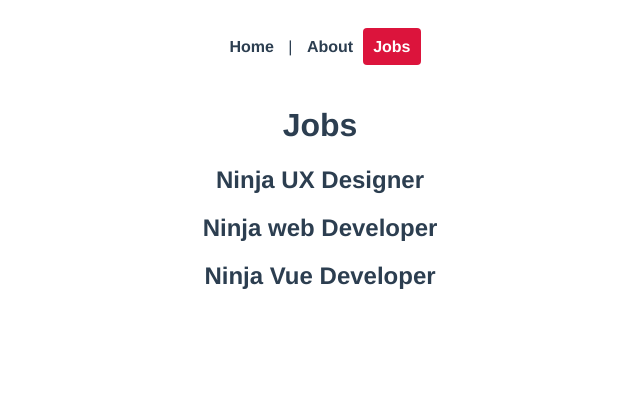
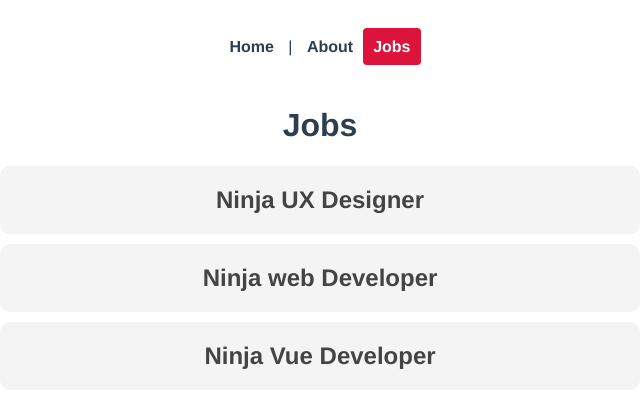
Before and after one commit to Bilboking/VUE_Router-project, a Vue app: page /jobs in a window 1280 px wide. Shown: the top 408 px of the page, without its empty margins (320-960 px from the left). Built offline with nearby package versions, Linux system fonts and the light colour scheme.

Commit message:
12-27-20

```diff
--- a/src/router/index.js
+++ b/src/router/index.js
@@ -2,6 +2,7 @@ import { createRouter, createWebHistory } from 'vue-router'
 import Home from '../views/Home.vue'
 import About from '../views/About.vue'
 import Jobs from '../views/jobs/Jobs.vue'
+import JobDetails from '../views/jobs/JobDetails.vue'
 
 const routes = [
   {
@@ -19,6 +20,13 @@ const routes = [
     name: 'Jobs',
     component: Jobs
 
+  },
+  {
+    path: '/jobs/:id',
+    name: 'JobDetails',
+    component: JobDetails,
+    props: true
+
   }
 ]
 
--- a/src/views/jobs/JobDetails.vue
+++ b/src/views/jobs/JobDetails.vue
@@ -0,0 +1,19 @@
+<template>
+    <h1>Job Details Page</h1>
+    <p>The job id is {{ id }}</p>
+</template>
+
+<script>
+export default {
+    props: ['id'],
+    // data(){
+    //     return {
+    //         id: this.$route.params.id
+    //     }
+    // }
+}
+</script>
+
+<style>
+
+</style>
--- a/src/views/jobs/Jobs.vue
+++ b/src/views/jobs/Jobs.vue
@@ -1,7 +1,9 @@
 <template>
     <h1>Jobs</h1>
-    <div v-for="job in jobs" :key="job.id">
-        <h2>{{ job.title }}</h2>
+    <div v-for="job in jobs" :key="job.id" class='job'>
+        <router-link :to="{ name: 'JobDetails', params: { id: job.id}}">
+            <h2>{{ job.title }}</h2>
+        </router-link>
     </div>
 </template>
 
@@ -20,5 +22,19 @@ export default {
 </script>
 
 <style>
-
+.job h2{
+    background: #f4f4f4;
+    padding: 20px;
+    border-radius: 10px;
+    margin: 10px auto;
+    max-width: 600px;
+    cursor: pointer;
+    color: #444;
+  }
+  .job h2:hover {
+    background: #ddd;
+  }
+  .job a{
+    text-decoration: none;
+  }
 </style>
```
